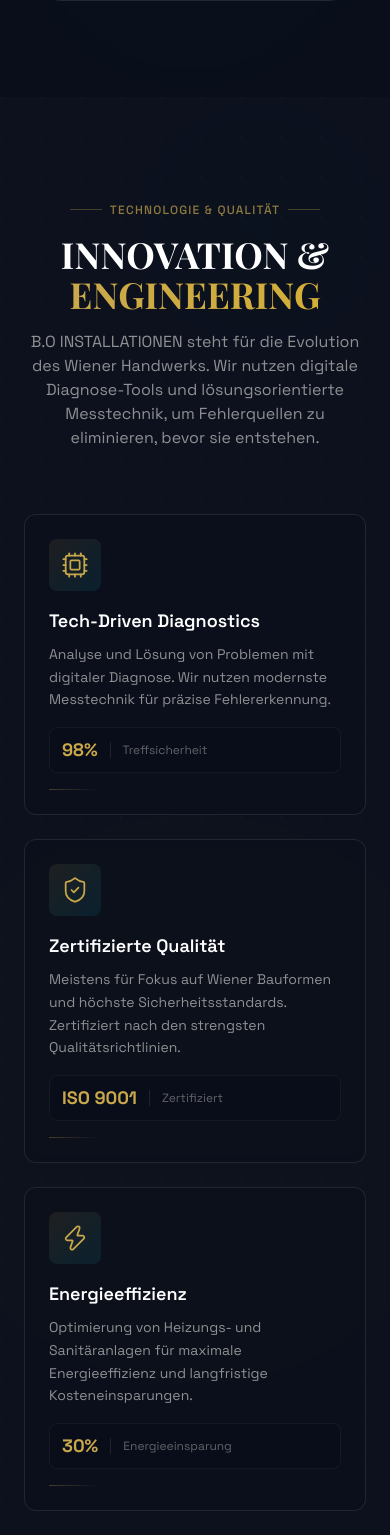
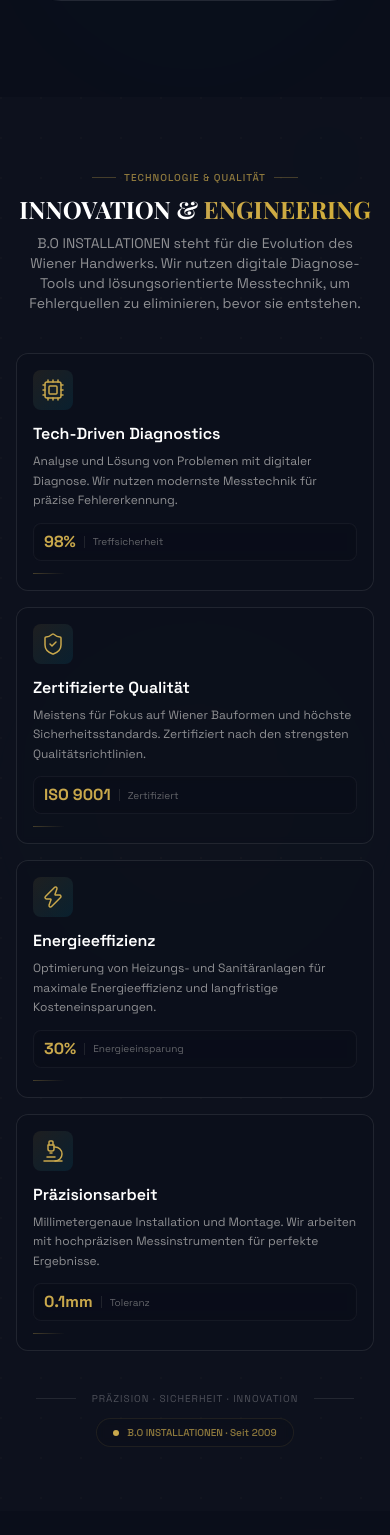
Before and after one commit to jeffkaberagithara-guru/bo-installationen, a React (Vite) app: page / in a window 390 px wide. Shown: the part 4869-6404 px from the top of the page. Built offline with nearby package versions, Linux system fonts and the light colour scheme.

Commit message:
Modified innovation section

```diff
--- a/src/components/sections/Innovation.tsx
+++ b/src/components/sections/Innovation.tsx
@@ -13,7 +13,7 @@ interface InnovationItem {
 const innovationData: InnovationItem[] = [
   {
     id: "tech",
-    icon: <Cpu className="h-7 w-7" strokeWidth={1.5} />,
+    icon: <Cpu className="h-6 w-6 sm:h-7 sm:w-7" strokeWidth={1.5} />,
     title: "Tech-Driven Diagnostics",
     description:
       "Analyse und Lösung von Problemen mit digitaler Diagnose. Wir nutzen modernste Messtechnik für präzise Fehlererkennung.",
@@ -22,7 +22,7 @@ const innovationData: InnovationItem[] = [
   },
   {
     id: "quality",
-    icon: <ShieldCheck className="h-7 w-7" strokeWidth={1.5} />,
+    icon: <ShieldCheck className="h-6 w-6 sm:h-7 sm:w-7" strokeWidth={1.5} />,
     title: "Zertifizierte Qualität",
     description:
       "Meistens für Fokus auf Wiener Bauformen und höchste Sicherheitsstandards. Zertifiziert nach den strengsten Qualitätsrichtlinien.",
@@ -31,7 +31,7 @@ const innovationData: InnovationItem[] = [
   },
   {
     id: "efficiency",
-    icon: <Zap className="h-7 w-7" strokeWidth={1.5} />,
+    icon: <Zap className="h-6 w-6 sm:h-7 sm:w-7" strokeWidth={1.5} />,
     title: "Energieeffizienz",
     description:
       "Optimierung von Heizungs- und Sanitäranlagen für maximale Energieeffizienz und langfristige Kosteneinsparungen.",
@@ -40,7 +40,7 @@ const innovationData: InnovationItem[] = [
   },
   {
     id: "precision",
-    icon: <Microscope className="h-7 w-7" strokeWidth={1.5} />,
+    icon: <Microscope className="h-6 w-6 sm:h-7 sm:w-7" strokeWidth={1.5} />,
     title: "Präzisionsarbeit",
     description:
       "Millimetergenaue Installation und Montage. Wir arbeiten mit hochpräzisen Messinstrumenten für perfekte Ergebnisse.",
@@ -51,52 +51,45 @@ const innovationData: InnovationItem[] = [
 
 const Innovation = () => {
   return (
-    <section className="relative overflow-hidden py-24 bg-space-light/20">
-      {/* Background Elements */}
+    <section className="relative overflow-hidden py-16 sm:py-20 md:py-24 bg-space-light/20">
       <div className="absolute inset-0 opacity-10">
-        <div className="absolute top-1/2 left-1/2 -translate-x-1/2 -translate-y-1/2 h-[600px] w-[600px] rounded-full bg-brass/10 blur-3xl" />
-        <div className="absolute top-0 right-0 h-64 w-64 rounded-full bg-electric/10 blur-3xl" />
-        <div className="absolute bottom-0 left-0 h-64 w-64 rounded-full bg-brass/10 blur-3xl" />
+        <div className="absolute top-1/2 left-1/2 -translate-x-1/2 -translate-y-1/2 h-[400px] sm:h-[500px] md:h-[600px] w-[400px] sm:w-[500px] md:w-[600px] rounded-full bg-brass/10 blur-3xl" />
+        <div className="absolute top-0 right-0 h-32 sm:h-48 md:h-64 w-32 sm:w-48 md:w-64 rounded-full bg-electric/10 blur-3xl" />
+        <div className="absolute bottom-0 left-0 h-32 sm:h-48 md:h-64 w-32 sm:w-48 md:w-64 rounded-full bg-brass/10 blur-3xl" />
       </div>
 
-      {/* Grid Pattern Overlay */}
       <div
         className="absolute inset-0 opacity-[0.03]"
         style={{
           backgroundImage: `radial-gradient(circle at 1px 1px, #C9A84C 1px, transparent 1px)`,
-          backgroundSize: "40px 40px",
+          backgroundSize: '40px 40px'
         }}
       />
 
-      <div className="container mx-auto px-6 relative z-10">
-        {/* Section Header */}
+      <div className="container mx-auto px-4 sm:px-6 relative z-10">
         <motion.div
           initial={{ opacity: 0, y: 20 }}
           whileInView={{ opacity: 1, y: 0 }}
           transition={{ duration: 0.6 }}
           viewport={{ once: true }}
-          className="mb-16 text-center"
+          className="mb-10 sm:mb-12 md:mb-16 text-center"
         >
-          <span className="inline-flex items-center gap-2 text-xs font-medium uppercase tracking-widest text-brass/70">
-            <span className="h-px w-8 bg-brass/30" />
+          <span className="inline-flex items-center gap-2 text-[10px] sm:text-xs font-medium uppercase tracking-widest text-brass/70">
+            <span className="h-px w-6 sm:w-8 bg-brass/30" />
             Technologie & Qualität
-            <span className="h-px w-8 bg-brass/30" />
+            <span className="h-px w-6 sm:w-8 bg-brass/30" />
           </span>
-          <h2 className="mt-4 font-display text-4xl font-bold text-white sm:text-5xl">
-            INNOVATION &{" "}
-            <span className="bg-gradient-to-r from-brass to-brass-light bg-clip-text text-transparent">
-              ENGINEERING
-            </span>
+          <h2 className="mt-2 sm:mt-3 md:mt-4 font-display text-2xl sm:text-3xl md:text-4xl lg:text-5xl font-bold text-white">
+            INNOVATION & <span className="bg-gradient-to-r from-brass to-brass-light bg-clip-text text-transparent">ENGINEERING</span>
           </h2>
-          <p className="mt-4 text-platinum/60 max-w-2xl mx-auto">
+          <p className="mt-2 sm:mt-3 md:mt-4 text-sm sm:text-base text-platinum/60 max-w-2xl mx-auto">
             B.O INSTALLATIONEN steht für die Evolution des Wiener Handwerks. Wir
             nutzen digitale Diagnose-Tools und lösungsorientierte Messtechnik,
             um Fehlerquellen zu eliminieren, bevor sie entstehen.
           </p>
         </motion.div>
 
-        {/* Innovation Grid - 4 Columns with Proper Alignment */}
-        <div className="grid grid-cols-1 gap-6 md:grid-cols-2 lg:grid-cols-4 max-w-6xl mx-auto">
+        <div className="grid grid-cols-1 sm:grid-cols-2 lg:grid-cols-4 gap-4 sm:gap-5 md:gap-6 max-w-6xl mx-auto">
           {innovationData.map((item, index) => (
             <motion.div
               key={item.id}
@@ -108,61 +101,50 @@ const Innovation = () => {
                 y: -6,
                 transition: { duration: 0.15, ease: "easeOut" },
               }}
-              className="group relative flex flex-col rounded-xl border border-platinum/10 bg-space/50 p-6 backdrop-blur-sm transition-all duration-150 hover:border-brass/30 hover:bg-space/70 hover:shadow-[0_0_60px_rgba(201,168,76,0.06)]"
+              className="group relative flex flex-col rounded-xl border border-platinum/10 bg-space/50 p-4 sm:p-5 md:p-6 backdrop-blur-sm transition-all duration-150 hover:border-brass/30 hover:bg-space/70 hover:shadow-[0_0_60px_rgba(201,168,76,0.06)]"
             >
-              {/* Icon with Enhanced Glow */}
-              <div className="mb-4 inline-flex w-fit rounded-lg bg-gradient-to-br from-brass/10 to-electric/10 p-3 text-brass transition-all duration-150 group-hover:bg-gradient-to-br group-hover:from-brass/20 group-hover:to-electric/20 group-hover:shadow-[0_0_40px_rgba(201,168,76,0.15)]">
+              <div className="mb-3 sm:mb-4 inline-flex w-fit rounded-lg bg-gradient-to-br from-brass/10 to-electric/10 p-2 sm:p-2.5 md:p-3 text-brass transition-all duration-150 group-hover:bg-gradient-to-br group-hover:from-brass/20 group-hover:to-electric/20 group-hover:shadow-[0_0_40px_rgba(201,168,76,0.15)]">
                 {item.icon}
               </div>
 
-              {/* Title */}
-              <h3 className="mb-2 text-lg font-semibold text-white">
+              <h3 className="mb-1.5 sm:mb-2 text-base sm:text-lg md:text-xl font-semibold text-white">
                 {item.title}
               </h3>
 
-              {/* Description - Flex grow to push stat to bottom */}
-              <p className="flex-1 text-sm leading-relaxed text-platinum/60">
+              <p className="flex-1 text-xs sm:text-sm leading-relaxed text-platinum/60">
                 {item.description}
               </p>
 
-              {/* Stat Badge - Always at bottom */}
-              <div className="mt-4 flex items-center gap-3 rounded-lg border border-platinum/5 bg-space/30 px-3 py-2 backdrop-blur-sm">
-                <span className="text-lg font-bold text-brass">
-                  {item.stat}
-                </span>
-                <span className="h-4 w-px bg-platinum/10" />
-                <span className="text-xs text-platinum/40">
-                  {item.statLabel}
-                </span>
+              <div className="mt-3 sm:mt-4 flex items-center gap-2 sm:gap-3 rounded-lg border border-platinum/5 bg-space/30 px-2.5 sm:px-3 py-1.5 sm:py-2 backdrop-blur-sm">
+                <span className="text-base sm:text-lg font-bold text-brass">{item.stat}</span>
+                <span className="h-3 sm:h-4 w-px bg-platinum/10" />
+                <span className="text-[10px] sm:text-xs text-platinum/40">{item.statLabel}</span>
               </div>
 
-              {/* Decorative Line */}
-              <div className="mt-4 h-px w-12 bg-gradient-to-r from-brass/30 to-transparent transition-all duration-150 group-hover:w-16" />
+              <div className="mt-3 sm:mt-4 h-px w-8 sm:w-10 md:w-12 bg-gradient-to-r from-brass/30 to-transparent transition-all duration-150 group-hover:w-12 sm:group-hover:w-14 md:group-hover:w-16" />
             </motion.div>
           ))}
         </div>
 
-        {/* Bottom Divider with Brand Message */}
         <motion.div
           initial={{ opacity: 0, scale: 0.9 }}
           whileInView={{ opacity: 1, scale: 1 }}
           transition={{ duration: 0.8, delay: 0.4 }}
           viewport={{ once: true }}
-          className="mt-16 flex flex-col items-center gap-4"
+          className="mt-10 sm:mt-12 md:mt-16 flex flex-col items-center gap-3 sm:gap-4"
         >
-          <div className="flex items-center gap-6 text-xs uppercase tracking-widest text-platinum/30">
-            <span className="h-px w-16 bg-platinum/10" />
+          <div className="flex items-center gap-4 sm:gap-6 text-[10px] sm:text-xs uppercase tracking-widest text-platinum/30">
+            <span className="h-px w-10 sm:w-12 md:w-16 bg-platinum/10" />
             <span>Präzision · Sicherheit · Innovation</span>
-            <span className="h-px w-16 bg-platinum/10" />
+            <span className="h-px w-10 sm:w-12 md:w-16 bg-platinum/10" />
           </div>
 
-          {/* Brand Pill */}
-          <div className="inline-flex items-center gap-3 rounded-full border border-brass/10 bg-space/30 px-6 py-2 backdrop-blur-sm">
-            <span className="relative flex h-2 w-2">
+          <div className="inline-flex items-center gap-2 sm:gap-3 rounded-full border border-brass/10 bg-space/30 px-4 sm:px-5 md:px-6 py-1.5 sm:py-2 backdrop-blur-sm">
+            <span className="relative flex h-1.5 w-1.5 sm:h-2 sm:w-2">
               <span className="absolute inline-flex h-full w-full animate-ping rounded-full bg-brass/60" />
-              <span className="relative inline-flex h-2 w-2 rounded-full bg-brass" />
+              <span className="relative inline-flex h-1.5 w-1.5 sm:h-2 sm:w-2 rounded-full bg-brass" />
             </span>
-            <span className="text-xs font-medium text-brass/70">
+            <span className="text-[10px] sm:text-xs font-medium text-brass/70">
               B.O INSTALLATIONEN · Seit 2009
             </span>
           </div>
```
